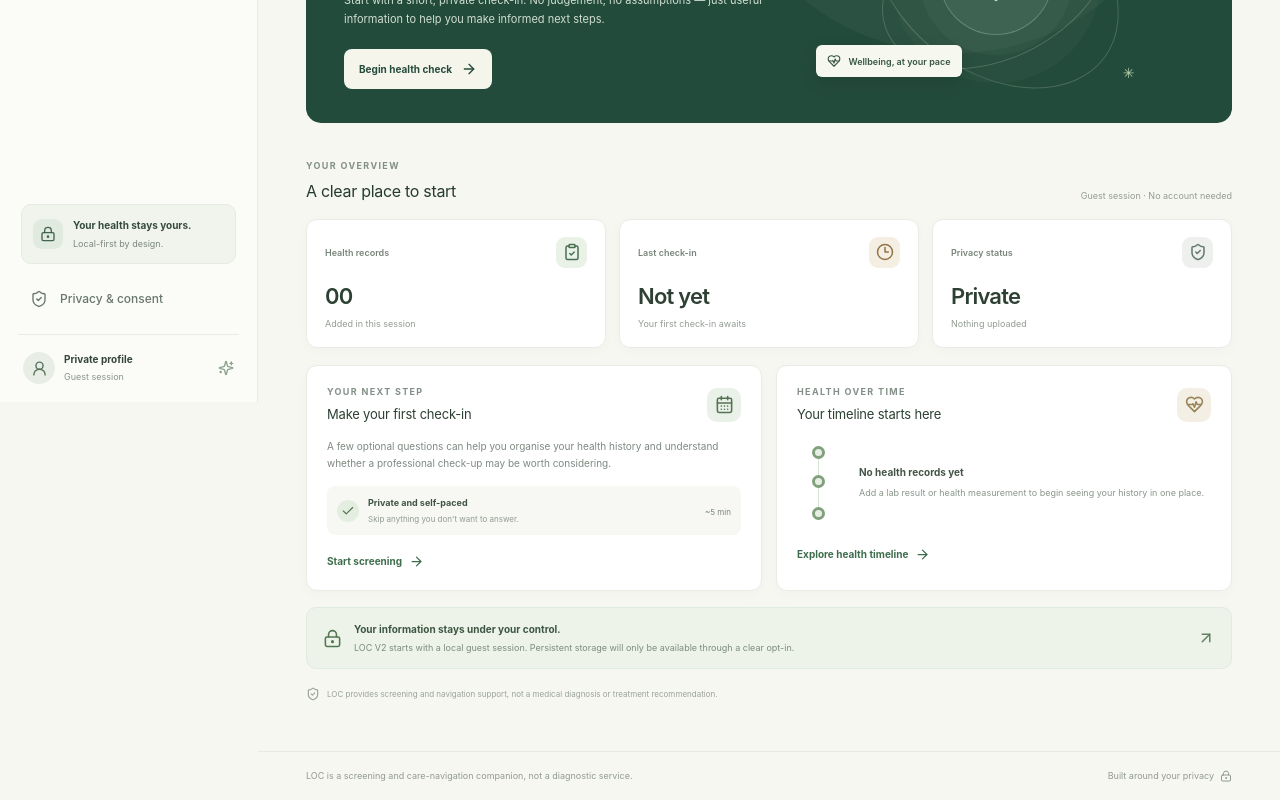
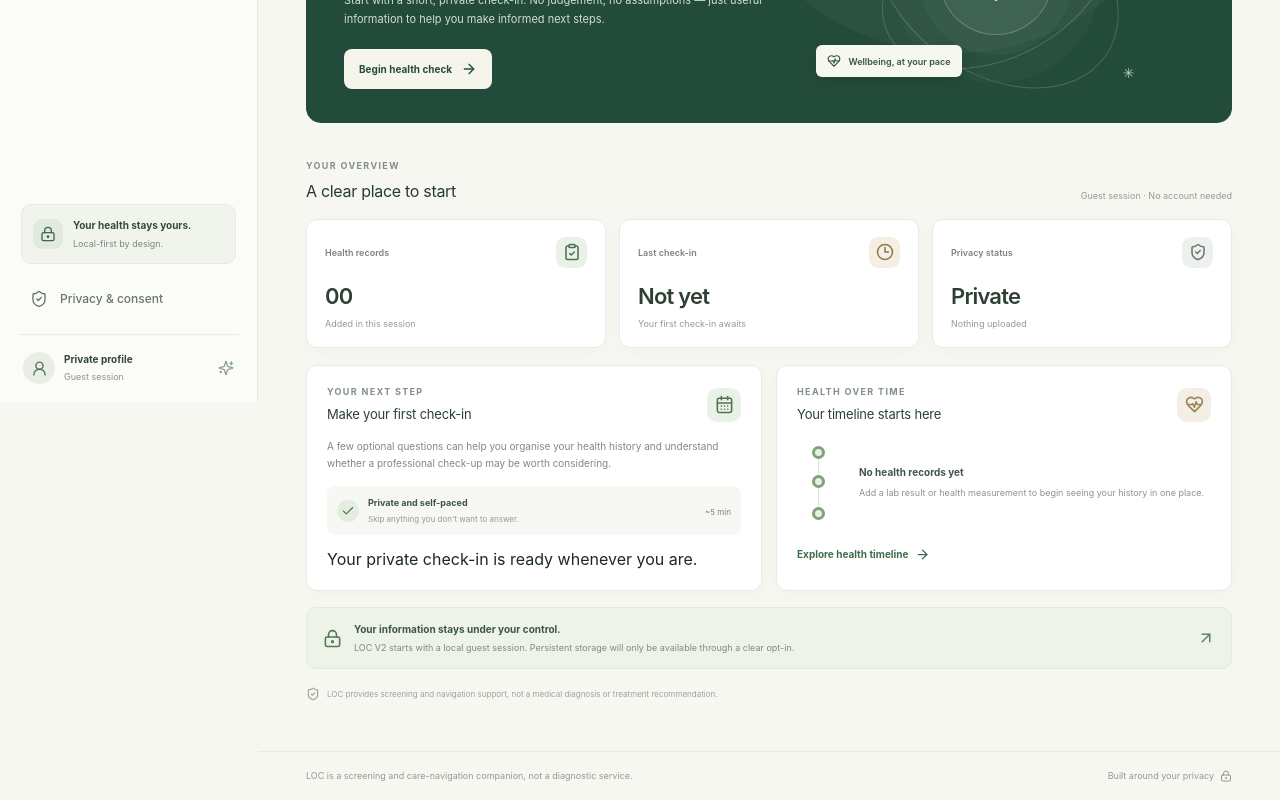
Before and after one commit to SanchitKRai/future-health-male-triage, a React (Vite) app in the folder frontend/: page / in a window 1280 px wide. Shown: the part 398-1198 px from the top of the page. Built offline with nearby package versions, Linux system fonts and the light colour scheme; no server answers.

Commit message:
LOC V2: consolidate dashboard screening action

```diff
--- a/frontend/src/pages/Dashboard.tsx
+++ b/frontend/src/pages/Dashboard.tsx
@@ -59,7 +59,7 @@ export default function Dashboard() {
             <div><strong>Private and self-paced</strong><span>Skip anything you don't want to answer.</span></div>
             <span className="step-time">~5 min</span>
           </div>
-          <Link to="/screening" className="text-link">Start screening <ArrowRight size={15}/></Link>
+          <span className="dashboard-ready-note">Your private check-in is ready whenever you are.</span>
         </section>
 
         <section className="panel trend-panel">
```
